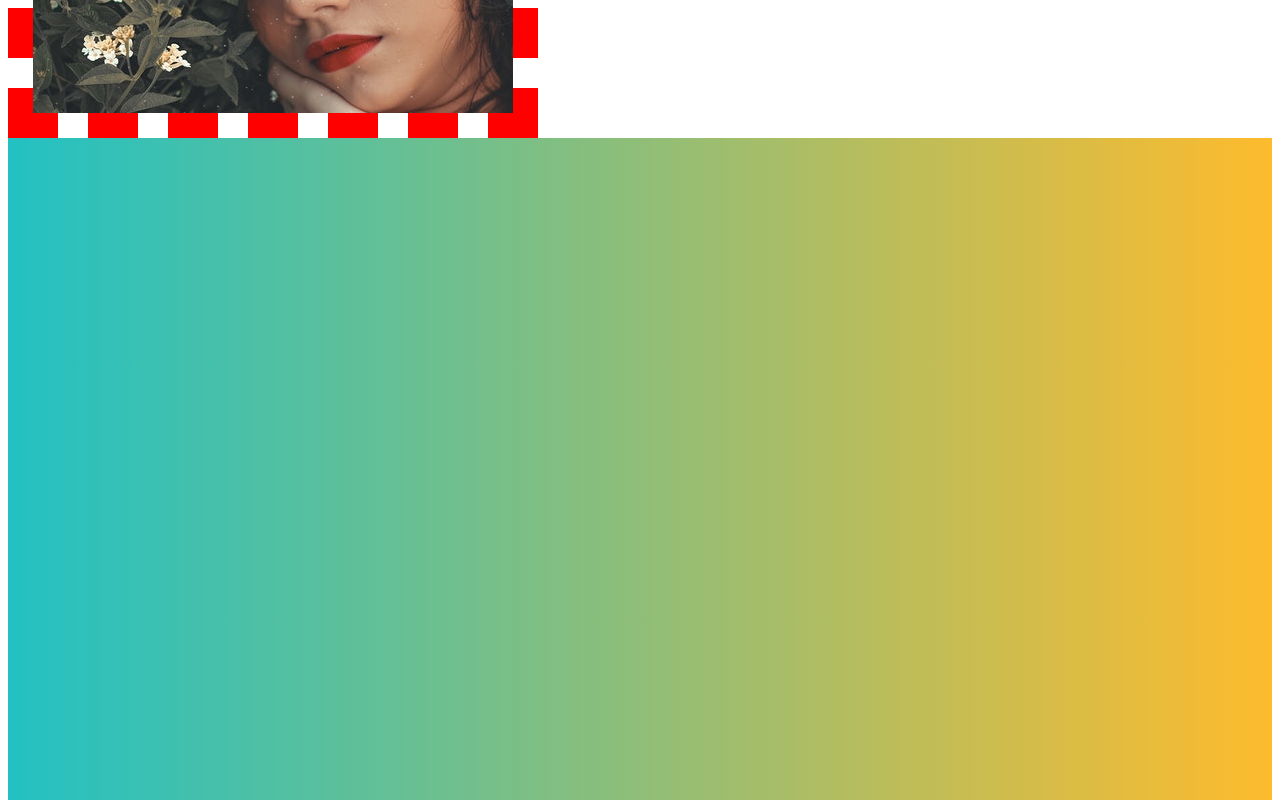
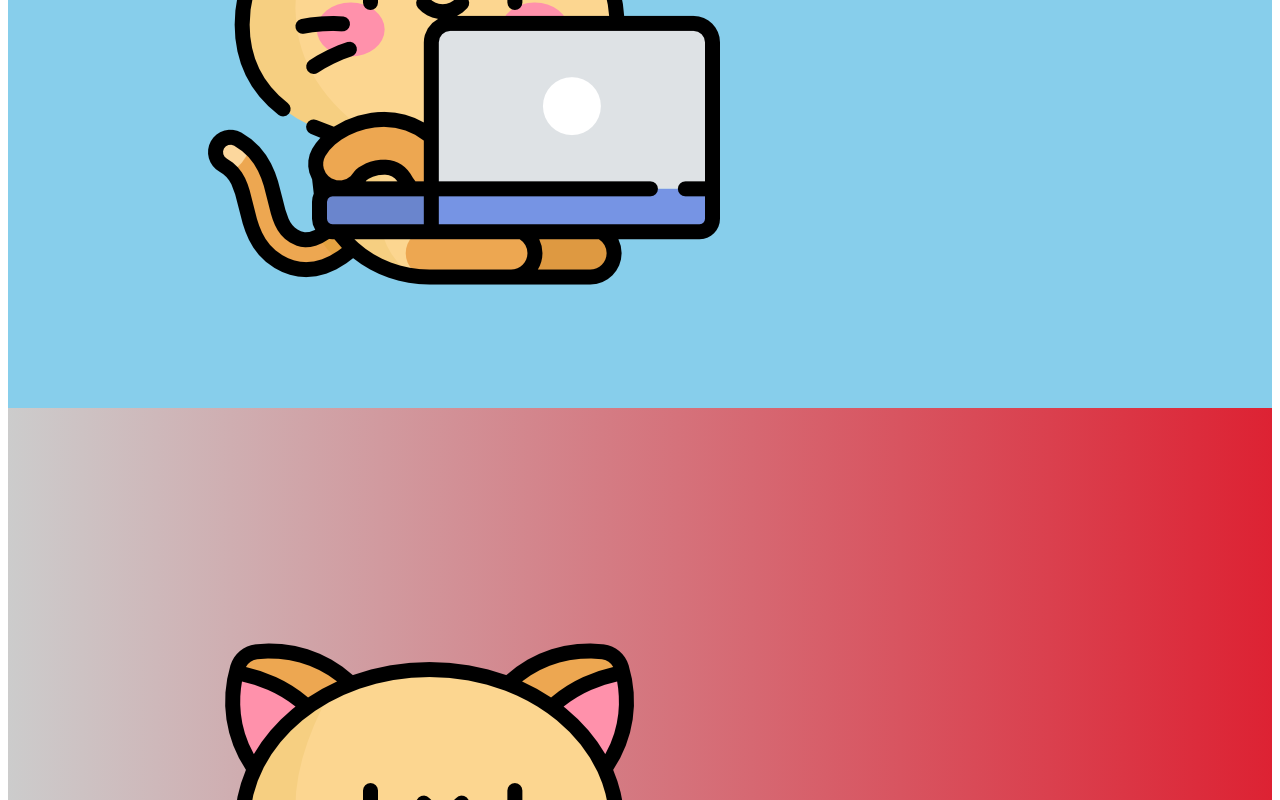
Before and after one commit to AndyCatlow/Background-project, a plain HTML site: page index.html in a window 1280 px wide. Shown: the part 400-1200 px from the top of the page. Drawn offline with Linux system fonts and the light colour scheme.

Commit message:
add linear-gradient behind background image

```diff
--- a/style.css
+++ b/style.css
@@ -1,29 +1,27 @@
 .container {
-  /* height: 100vh; */
-  width: 400px;
-  height: 400px;
-  padding: 40px;
-  border: 25px solid red;
-  border-style: dashed;
-  background-image: url("./images/cute-girl.jpg");
+  background-color: skyblue;
+  background-image: url(./images/kitty.png);
   background-repeat: no-repeat;
-  /* background-size: 400px 400px; */
-  /* background-position: center; */
-  background-clip: padding-box;
-  background-attachment: scroll;
+  background-attachment: fixed;
+  background-position: 200px 200px;
+
+  height: 100vh;
 }
+
+/* shorthand order
+1. boackground-color
+2. background-image
+3. background-repeat
+4. background-attachment
+5. background-postion
+
+background: color image repeat attachment postion;
+no commas
+*/
+
 .compare {
+  background: url(./images/kitty.png) no-repeat fixed 200px 200px,
+    linear-gradient(90deg, #ccc, #d23);
+
   height: 100vh;
-  /* width: 400px;
-  height: 400px; */
-  /* padding: 40px; */
-  /* border: 25px solid red; */
-  /* border-style: dashed; */
-  /* background-image: url("./images/cute-girl.jpg"); */
-  /* background-repeat: no-repeat; */
-  /* background-size: 400px 400px; */
-  /* background-position: center; */
-  /* background-clip: content-box; */
-  /* background-attachment: fixed; */
-  background: linear-gradient(90deg, #22c1c3, #fdbb2d);
 }
```
